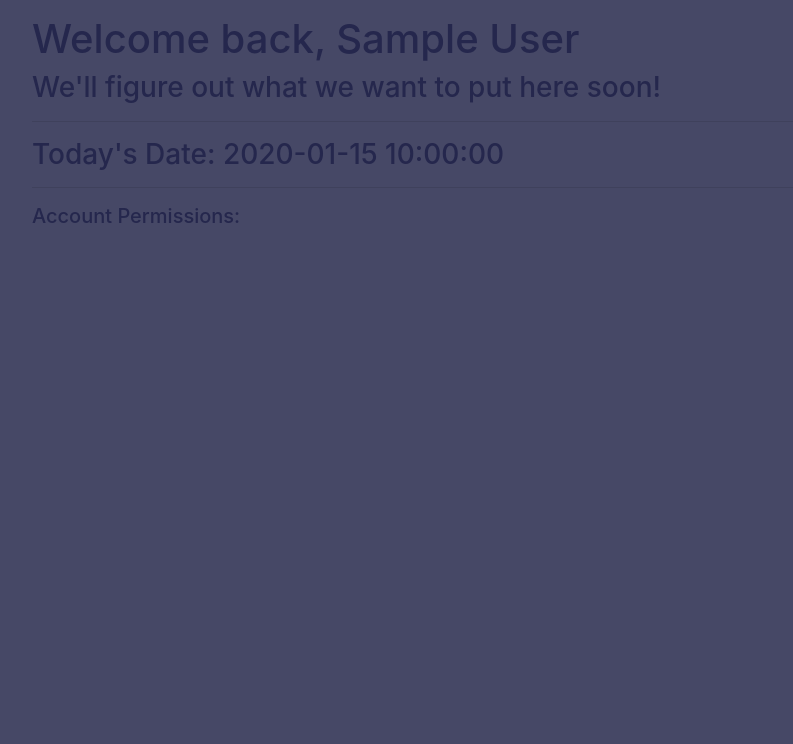
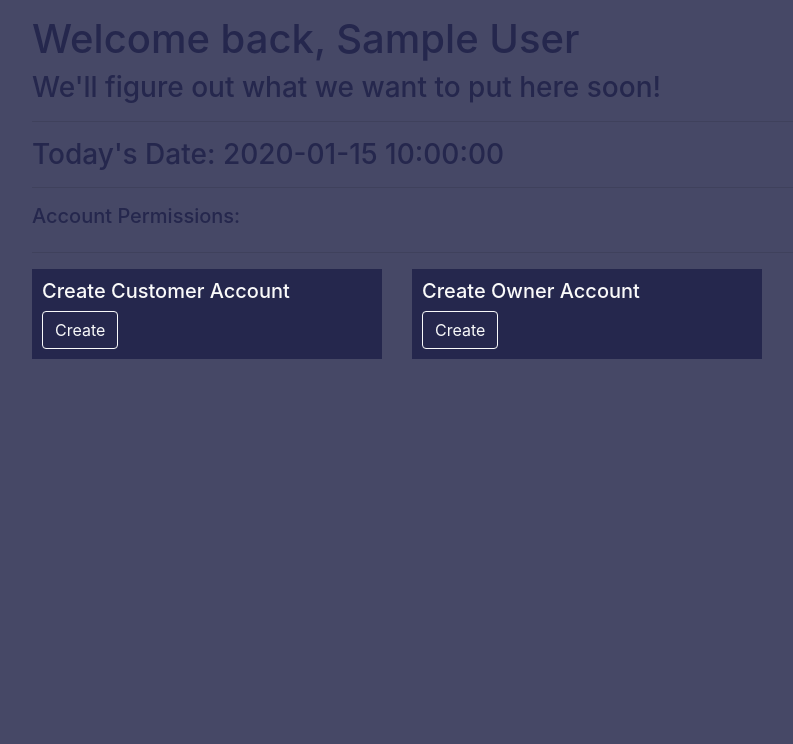
Before and after one commit to Jray810/CS4400_Team77, a Flask app: template Phase 4/templates/account.html in a window 1280 px wide. Shown: the part 56-800 px from the top of the page, without its empty margins (53-846 px from the left). Run offline with Flask 2, Linux system fonts and the light colour scheme; the template is opened without the code that fills it: most values are stand-ins (such as "Sample title", 1, 10 or a date in 2020); parts of the project's set-up code (start-up, migrations or seed data) failed here and were passed over; some libraries are stand-ins or nearby versions.

Commit message:
Setup Login and Register access from account page

```diff
--- a/Phase 4/templates/account.html
+++ b/Phase 4/templates/account.html
@@ -18,6 +18,7 @@
     <button type="button" class="btn btn-warning me-2" data-toggle="modal" data-target="#modal-system-date">Set System Date</button>
     {% endif %}
     <hr/>
+    <div class="container-fluid">
         <div class="row">
             <div class="col-sm text-left">
                 <h5>Account Permissions:</h5>
@@ -31,12 +32,51 @@
                 <h6>- Customer</h6>
                 {% endif %}
             </div>
+            {% if customerAccess or ownerAccess %}
+            <div class="col-sm text-left">
+                <div class="text-main">
+                    <h5>User Info:</h5>
+                    <h6>Email: {{ row.Email }}</h6>
+                    <h6>Phone Number: {{ row.Phone_Number }}</h6>
+                    {% if customerAccess %}
+                    <h6>Location: {{ row.Location }}</h6>
+                    {% endif %}
+                </div>
+            </div>
+            {% endif %}
             {% if ownerAccess %}
             <div class="col-sm text-left">
                 <div class="text-main" style="padding: 10px; background-color: #25274d;">
                     <h5 class="text-main">Delete Owner Account</h5>
                     <button type="button" class="delete-owner btn btn-danger md-2" onclick="return confirm('Are You Sure You Want To Delete Your Account?')">Delete</button>
                 </div>
+            </div>
+            {% endif %}
+        </div>
+        {% if (not ownerAccess) or (not customerAccess) %}
+        <hr/>
+        <div class="row">
+            {% if not customerAccess %}
+            <div class="col-sm text-left">
+                <div class="text-main" style="padding: 10px; background-color: #25274d;">
+                    <h5 class="text-main">Create Customer Account</h5>
+                    <a href="/register"><button type="button" class="add-customer btn btn-outline-light md-2">Create</button></a>
+                </div>
+            </div>
+            {% endif %}
+            {% if not ownerAccess %}
+            <div class="col-sm text-left">
+                <div class="text-main" style="padding: 10px; background-color: #25274d;">
+                    <h5 class="text-main">Create Owner Account</h5>
+                    {% if customerAccess %}
+                    <button type="button" class="add-owner btn btn-outline-light md-2">Create
+                    {% else %}
+                    <a href="/register"><button type="button" class="btn btn-outline-light md-2">Create</button></a>
+                    {% endif %}
+                </div>
+            </div>
+            {% endif %}
+            <div class="col-sm text-left"></div>
         </div>
         {% endif %}
     </div>
@@ -101,4 +141,16 @@
         });
     });
 </script>
+<script>
+    $(function () {
+        $(".add-owner").click(function () {
+            $.ajax({
+                url: "/register_owner",
+                success: function() {
+                    window.location.reload();
+                }
+            });
+        });
+    });
+</script>
 {% endblock scripts %}
--- a/Phase 4/travelReservationService.py
+++ b/Phase 4/travelReservationService.py
@@ -29,13 +29,15 @@ def about():
 def account():
     if username == '':
         return redirect(url_for('home'))
-    q = text("SELECT * FROM accounts WHERE Email=\'{0}\'".format(username))
+    q = text("SELECT * FROM accounts AS A LEFT OUTER JOIN clients AS C ON A.Email = C.Email LEFT OUTER JOIN customer AS K ON C.Email = K.Email WHERE A.Email=\'{0}\'".format(username))
     userdata = connection.execute(q)
     return render_template("account.html", userdata=userdata, current_date=current_date, homebar=2, username=username, adminAccess=adminAccess, customerAccess=customerAccess, ownerAccess=ownerAccess)
 
 @app.route("/login", methods=['GET', 'POST'])
 def login():
     global username
+    if username != "":
+        return redirect(url_for('account'))
     global adminAccess
     global ownerAccess
     global customerAccess
@@ -494,6 +496,40 @@ def remove_owner():
         customerAccess = False
     return redirect(url_for('home'))
 
+@app.route("/register_owner")
+def register_owner():
+    global username
+    global adminAccess
+    global ownerAccess
+    global customerAccess
+    if not customerAccess:
+        return redirect(url_for('register'))
+    q = text("SELECT * FROM accounts AS A LEFT OUTER JOIN clients AS C ON A.Email=C.Email WHERE A.Email=\'{0}\'".format(username))
+    result = connection.execute(q)
+    for row in result:
+        q = text("CALL register_owner(\'{0}\', \'{1}\', \'{2}\', \'{3}\', \'{4}\')".format(username, row.First_Name, row.Last_Name, row.Pass, row.Phone_Number))
+        result = connection.execute(q)
+        connection.execute('commit')
+    q = text("SELECT * FROM accounts WHERE Email=\'{0}\'".format(username))
+    result = connection.execute(q)
+    if result.rowcount != 0:
+        q = text("SELECT * FROM admins WHERE Email=\'{0}\'".format(username))
+        result = connection.execute(q)
+        adminAccess = True if result.rowcount != 0 else False
+        q = text("SELECT * FROM owners WHERE Email=\'{0}\'".format(username))
+        result = connection.execute(q)
+        ownerAccess = True if result.rowcount != 0 else False
+        q = text("SELECT * FROM customer WHERE Email=\'{0}\'".format(username))
+        result = connection.execute(q)
+        customerAccess = True if result.rowcount != 0 else False
+        return redirect(url_for('account'))
+    else:
+        username = ''
+        adminAccess = False
+        ownerAccess = False
+        customerAccess = False
+    return redirect(url_for('home'))
+
 #######################################################
 # Testing
 #######################################################
```
Also changed, not shown: Phase 4/templates/login.html (+0 -11 lines), Phase 4/templates/register.html (+0 -11 lines). Lines whose indentation alone changed are shown as unchanged.
